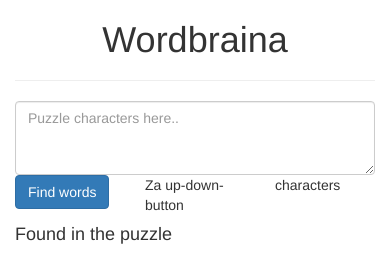
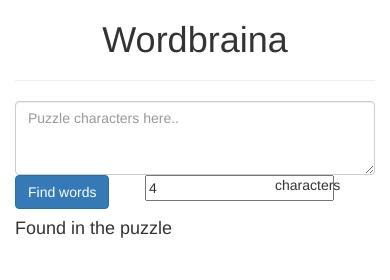
Before and after one commit to Husterknupp/wordbraina, a website: page public/index.html in a window 390 px wide. Drawn offline with Linux system fonts and the light colour scheme.

Commit message:
#9 no up down button b/c tel performs better on mobile

```diff
--- a/public/index.html
+++ b/public/index.html
@@ -24,7 +24,7 @@
             </button>
         </div>
         <div class="col-xs-4">
-            Za up-down-button
+            <input type="tel" value="4" ng-model="vm.wordLength">
         </div>
         <div class="col-xs-4">
             characters
```
